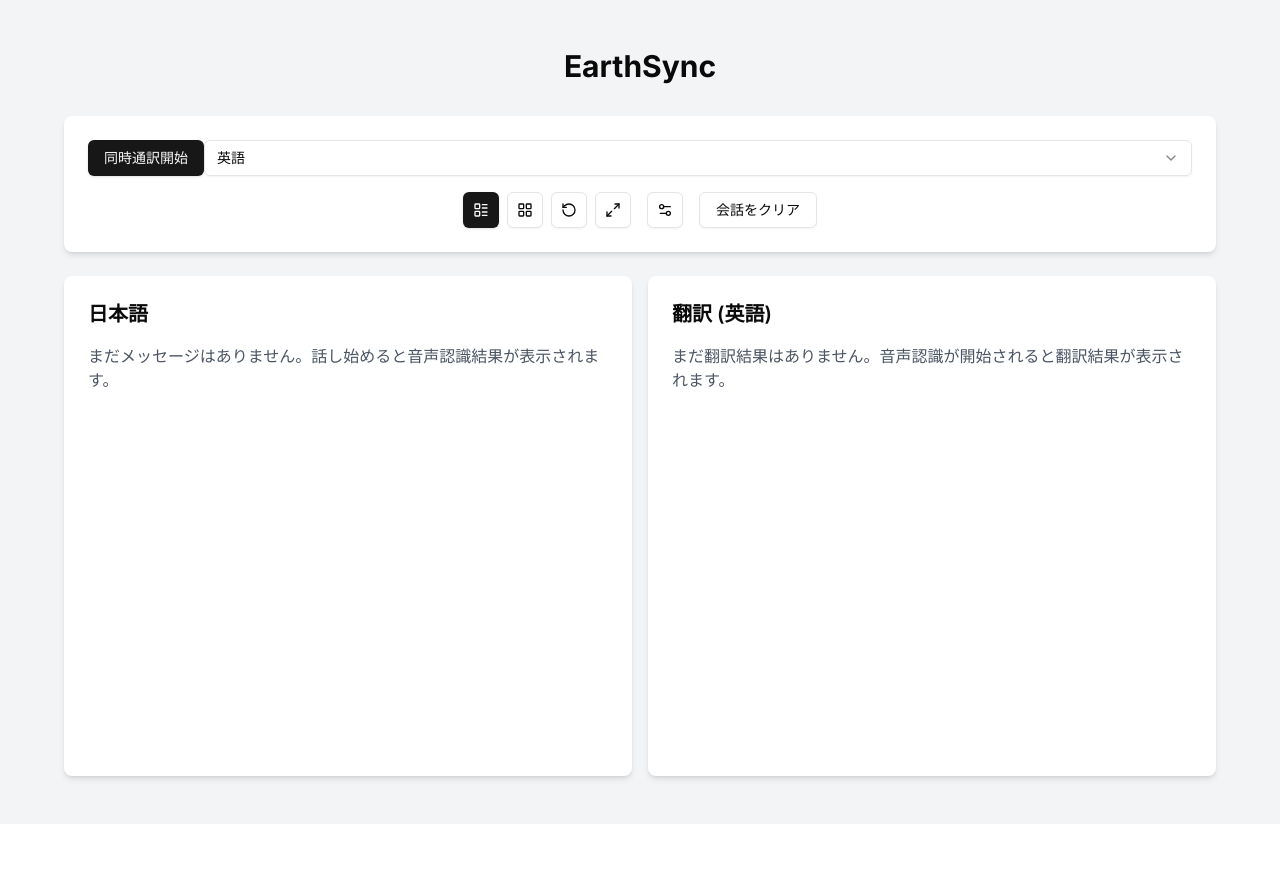
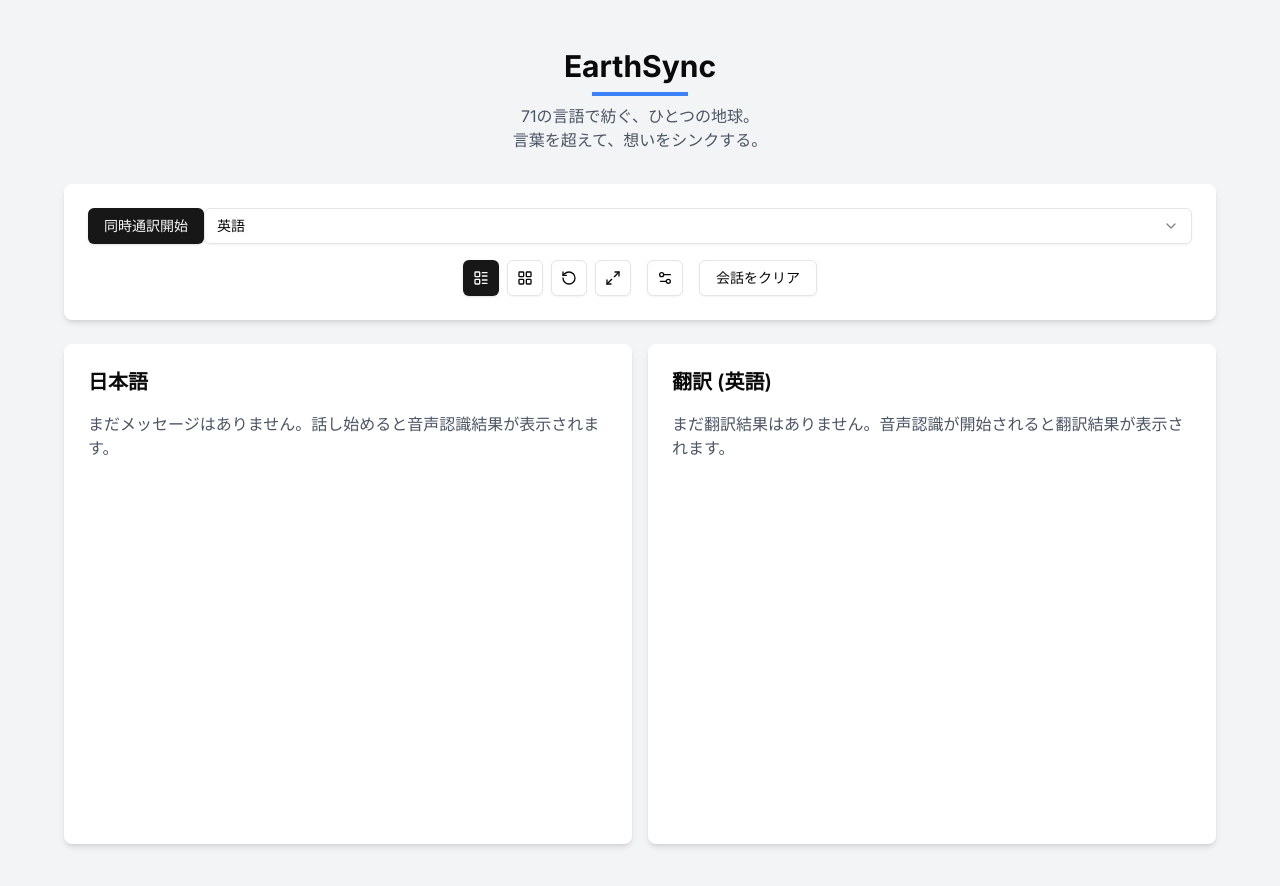
Before and after one commit to cantoneseslang/simultaneous-interpretation-system, a Next.js app: page / in a window 1280 px wide. Shown: the top 886 px of the page. Before the commit the page ends 824 px from the top, so only its background shows below. Built offline with nearby package versions, Linux system fonts and the light colour scheme.

Commit message:
Update code with new changes

```diff
--- a/app/page.tsx
+++ b/app/page.tsx
@@ -189,7 +189,16 @@
 return (
   <div className="min-h-screen bg-gray-100 py-12 px-4 sm:px-6 lg:px-8">
     <div className="max-w-6xl mx-auto">
-    <h1 className="text-3xl font-bold text-center mb-8">EarthSync</h1>
+      <div className="text-center mb-8">
+        <h1 className="text-3xl font-bold mb-2">
+          EarthSync
+          <div className="h-1 w-24 bg-blue-500 mx-auto mt-2"></div>
+        </h1>
+        <p className="text-center text-gray-600">
+          71の言語で紡ぐ、ひとつの地球。<br />
+          言葉を超えて、想いをシンクする。
+        </p>
+      </div>
 
       <div className="bg-white shadow-md rounded-lg p-6 mb-6">
         <div className="flex flex-col gap-4">
```
Lines whose indentation alone changed are shown as unchanged.
